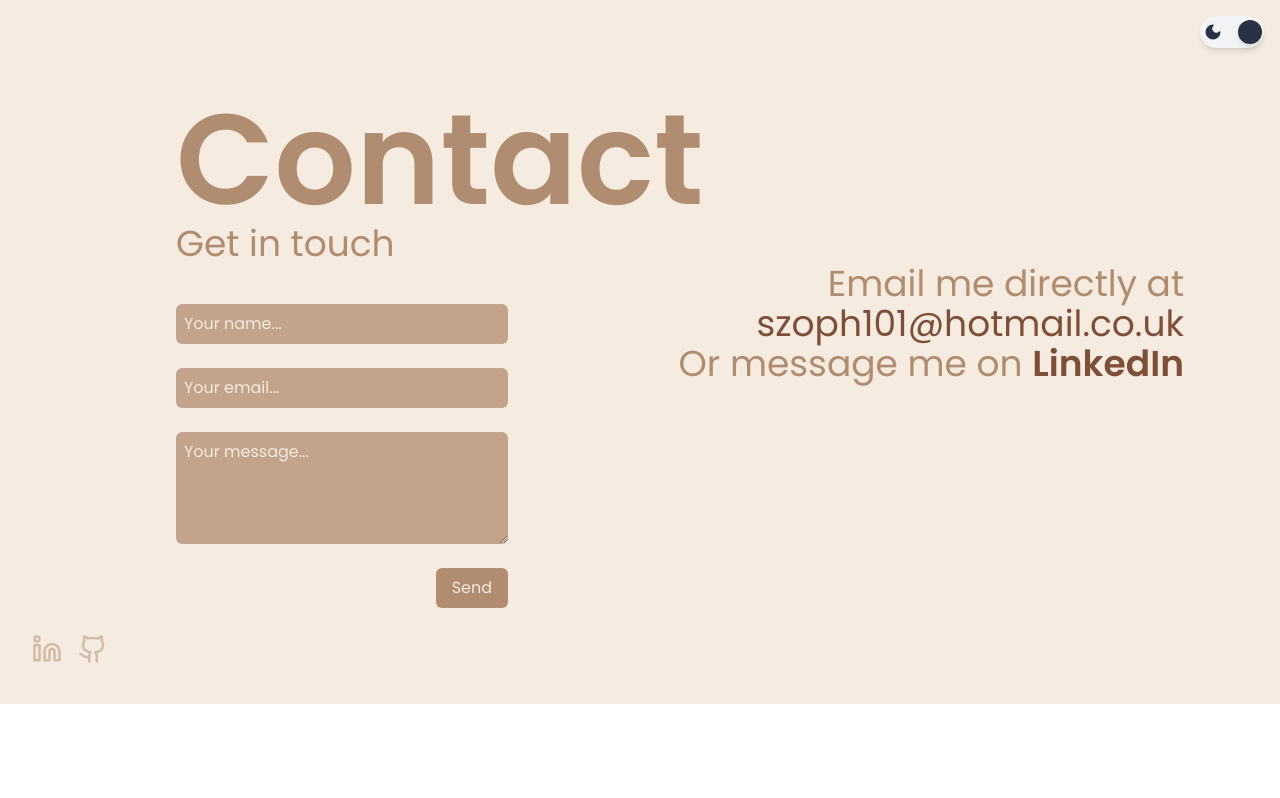
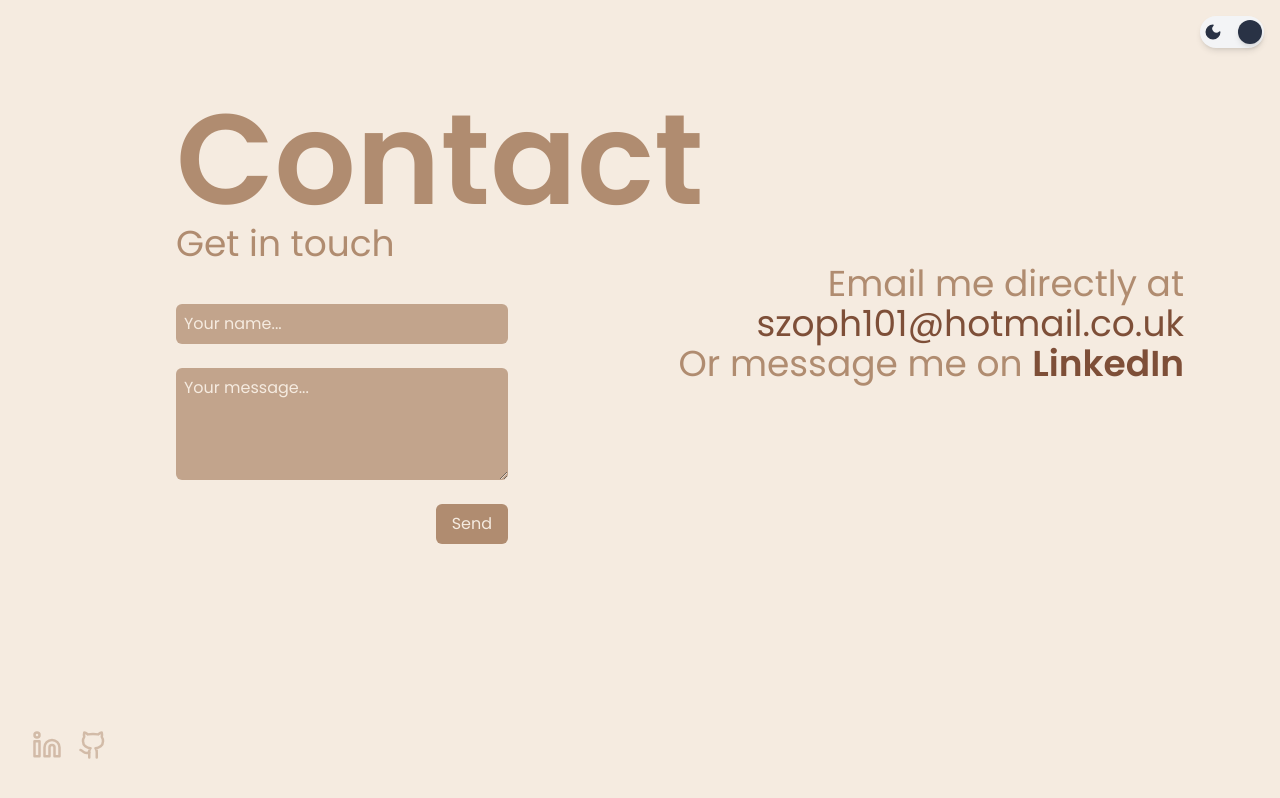
Before and after one commit to Szoph/Next-Portfolio, a Next.js app: page /contact in a window 1280 px wide. Built offline with nearby package versions, Linux system fonts and the light colour scheme.

Commit message:
fixed contact page

```diff
--- a/components/ContactComponents/ContactPage.jsx
+++ b/components/ContactComponents/ContactPage.jsx
@@ -3,7 +3,7 @@ import SideBar from "../SideBar"
 
 const ContactPage = () => {
   return (
-    <div className="w-full h-full p-24 md:pl-44 lg:pl-44 bg-[#f5ebe0] dark:bg-medium dark:text-[#96A9C7] text-[#B08C70]">
+    <div className="w-full md:h-screen lg:h-screen h-full p-24 md:pl-44 lg:pl-44 bg-[#f5ebe0] dark:bg-medium dark:text-[#96A9C7] text-[#B08C70]">
         <SideBar />
         <h2 className="md:text-9xl lg:text-9xl text-4xl bring-up font-semibold">Contact</h2>
         <h3 className="md:text-4xl lg:text-4xl text-2xl">Get in touch</h3>
@@ -11,9 +11,8 @@ const ContactPage = () => {
         <form className="flex flex-col gap-6 pt-10 md:w-2/5 lg:w-2/5 w-full" action="mailto:szoph101@hotmail.co.uk" method="post" enctype="text/plain">
             <input type="text" name="name" className="opacity-75 focus:opacity-100 rounded-md p-2 dark:bg-[#96A9C7] bg-[#B08C70] text-[#f5ebe0] dark:text-medium placeholder-[#f5ebe0] dark:placeholder-medium focus:outline-none"
             placeholder="Your name..."></input>
-            <input type="email" name="email" className="opacity-75 focus:opacity-100 rounded-md p-2 dark:bg-[#96A9C7] bg-[#B08C70] text-[#f5ebe0] dark:text-medium placeholder-[#f5ebe0] dark:placeholder-medium focus:outline-none" placeholder="Your email..."></input>
-            <textarea placeholder="Your message..." className="opacity-75 focus:opacity-100 rounded-md p-2 h-28 dark:bg-[#96A9C7] bg-[#B08C70] text-[#f5ebe0] dark:text-medium placeholder-[#f5ebe0] dark:placeholder-medium focus:outline-none"></textarea>
-            <button className="flex self-end px-4 text-center py-2 dark:bg-[#96A9C7] bg-[#B08C70] text-[#f5ebe0] dark:text-medium rounded-md hover:dark:bg-[#C6D6EC] hover:bg-[#7E4F38]">Send</button>
+            <textarea name="message" placeholder="Your message..." className="opacity-75 focus:opacity-100 rounded-md p-2 h-28 dark:bg-[#96A9C7] bg-[#B08C70] text-[#f5ebe0] dark:text-medium placeholder-[#f5ebe0] dark:placeholder-medium focus:outline-none"></textarea>
+            <button type="submit" className="flex self-end px-4 text-center py-2 dark:bg-[#96A9C7] bg-[#B08C70] text-[#f5ebe0] dark:text-medium rounded-md hover:dark:bg-[#C6D6EC] hover:bg-[#7E4F38]">Send</button>
         </form>
        <div className="bring-left">
        <h3 className="md:text-4xl lg:text-4xl text-2xl text-right">Email me directly at <span className="text-[#7E4F38] dark:text-[#C6D6EC]">szoph101@hotmail.co.uk</span></h3>
```
